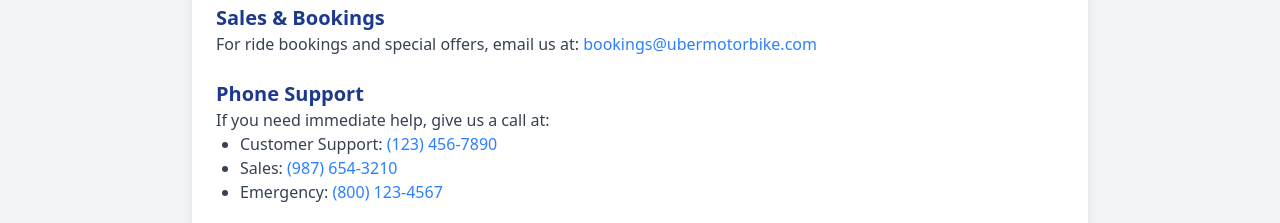
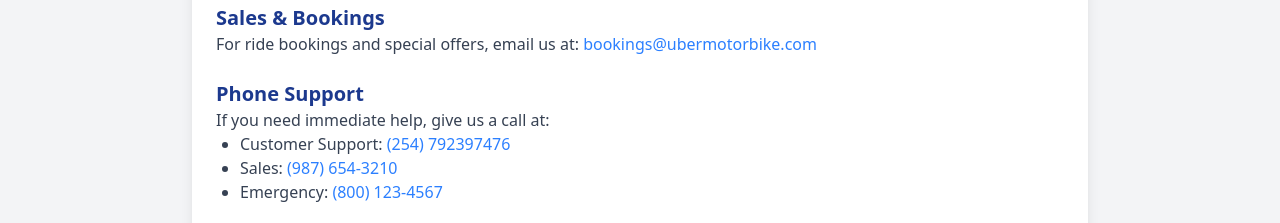
Before and after one commit to Enochtec/ecommerce, a React (Vite) app: page /contact in a window 1280 px wide. Shown: the part 960-1183 px from the top of the page. Built offline with nearby package versions, Linux system fonts and the light colour scheme; the HTML template or start-up script is replaced by a standard one.

Commit message:
Update Contact.jsx

```diff
--- a/src/pages/Contact.jsx
+++ b/src/pages/Contact.jsx
@@ -102,7 +102,7 @@ const Contact = () => {
           <h3 className="text-xl font-semibold text-blue-900">Phone Support</h3>
           <p className="text-gray-700">If you need immediate help, give us a call at:</p>
           <ul className="list-disc pl-6 text-gray-700">
-            <li>Customer Support: <a href="tel:+1234567890" className="text-blue-500">(123) 456-7890</a></li>
+            <li>Customer Support: <a href="tel:+1234567890" className="text-blue-500">(254) 792397476</a></li>
             <li>Sales: <a href="tel:+0987654321" className="text-blue-500">(987) 654-3210</a></li>
             <li>Emergency: <a href="tel:+18001234567" className="text-blue-500">(800) 123-4567</a></li>
           </ul>
```
